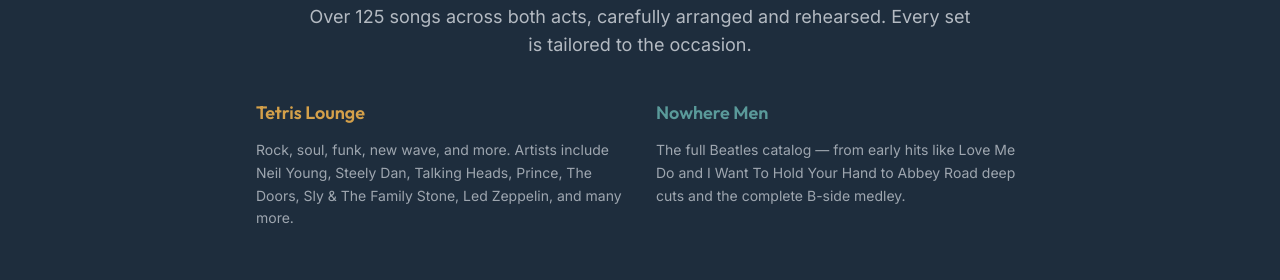
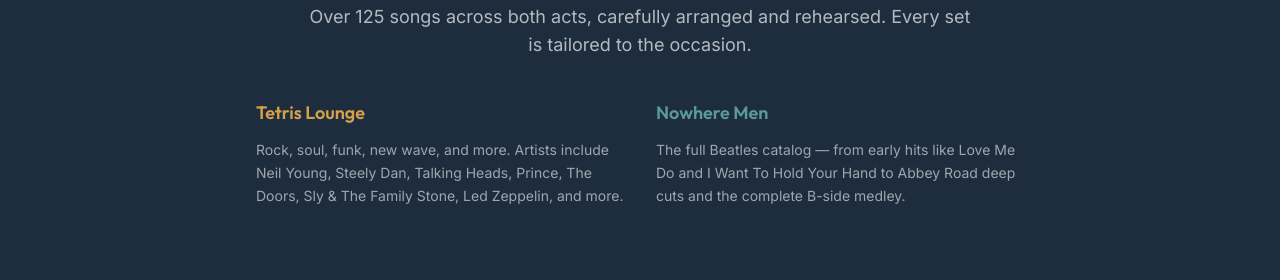
Before and after one commit to jr378/tetris-lounge, a Next.js app: page / in a window 1280 px wide. Shown: the part 1380-1660 px from the top of the page. Built offline with nearby package versions, Linux system fonts and the light colour scheme.

Commit message:
Fix description for Tetris Lounge section

```diff
--- a/src/content.ts
+++ b/src/content.ts
@@ -88,7 +88,7 @@
     tetris: {
       heading: "Tetris Lounge",
       description:
-        "Rock, soul, funk, new wave, and more. Artists include Neil Young, Steely Dan, Talking Heads, Prince, The Doors, Sly & The Family Stone, Led Zeppelin, and many more.",
+        "Rock, soul, funk, new wave, and more. Artists include Neil Young, Steely Dan, Talking Heads, Prince, The Doors, Sly & The Family Stone, Led Zeppelin, and more.",
     },
     nowhere: {
       heading: "Nowhere Men",
```
